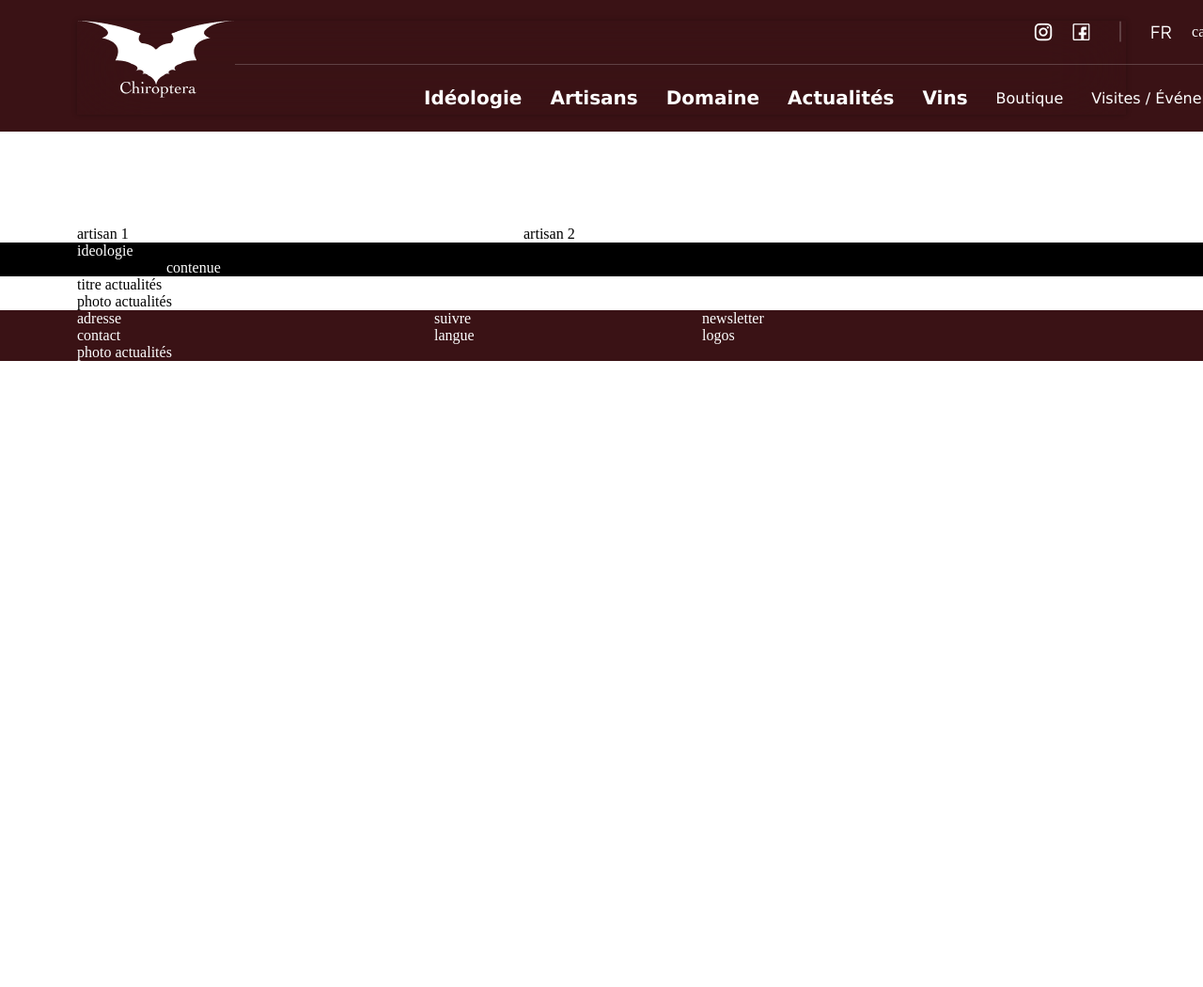
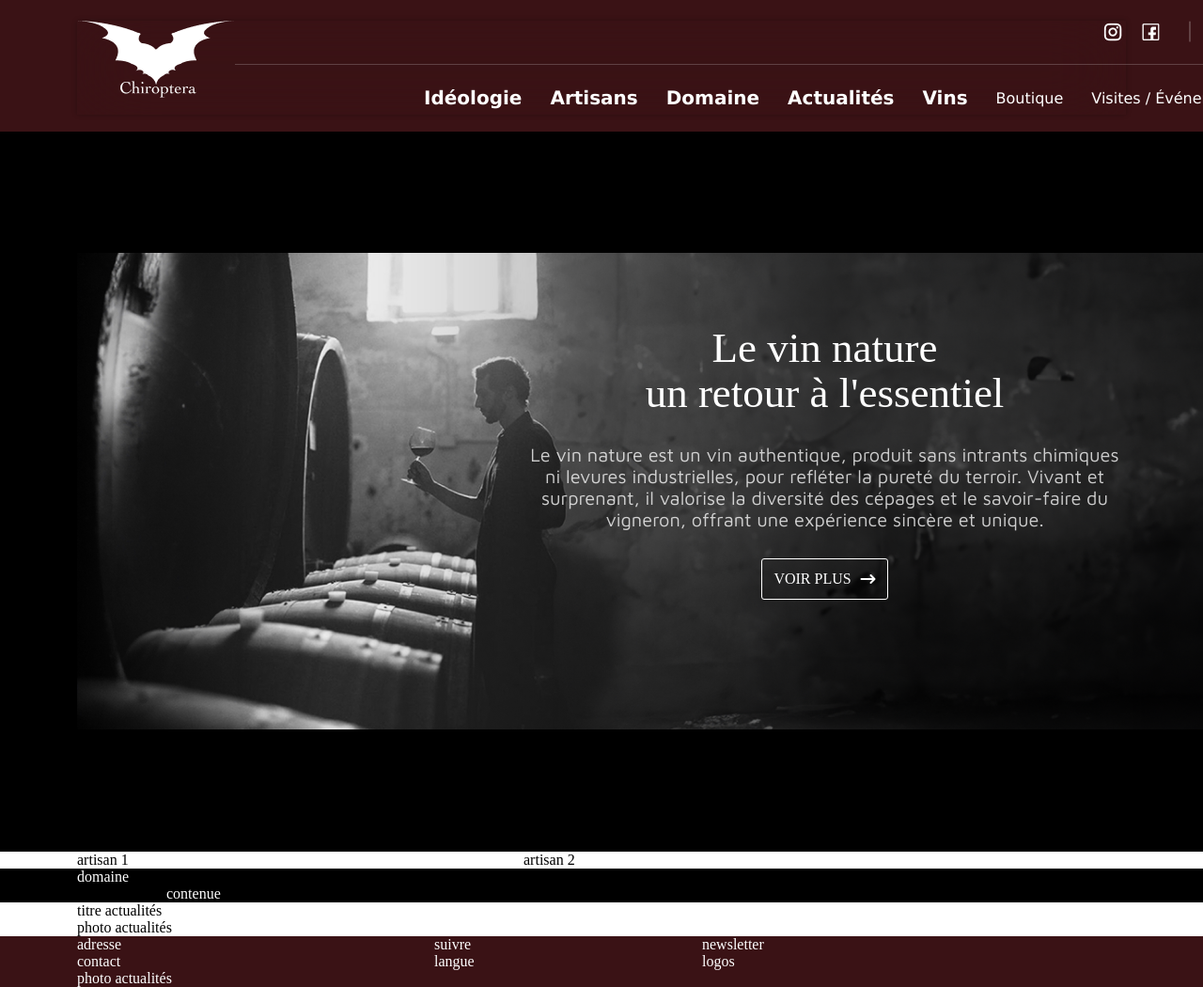
Before and after one commit to maeeeeelle/src, a website built with Parcel: page src/index.html in a window 1280 px wide. Shown: the top 1050 px of the page at 94% size. Before the commit the page ends 800 px from the top, so only its background shows below. Built offline with nearby package versions, Linux system fonts and the light colour scheme; a web font is replaced by a local one.

Commit message:
ideologie

```diff
--- a/src/index.html
+++ b/src/index.html
@@ -12,6 +12,10 @@
       rel="stylesheet"
     />
     <link rel="stylesheet" href="https://use.typekit.net/axh0nob.css" />
+    <script
+      src="https://kit.fontawesome.com/b0754b42ca.js"
+      crossorigin="anonymous"
+    ></script>
   </head>
   <body>
     <div class="header">
@@ -25,8 +29,7 @@
                   <img src="image/insta.png" alt="insta" />
                   <img src="image/facebook.png" alt="facebook" />
                   <div class="verticaltrait"></div>
-                  <h2>FR</h2>
-                  <div class="awesome">caret-down</div>
+                  <h2>FR <i class="fa-solid fa-caret-down"></i></h2>
                   <img src="image/panier.png" alt="panier" />
                   <img src="image/profil.png" alt="profil" />
                 </div>
@@ -52,29 +55,33 @@
       </div>
     </div>
 
-
     <div class="ideologie">
       <div class="container">
         <div class="row">
-          <!-- <div class="col">
+          <div class="col">
             <img src="image/1/photo ideologie.png" alt="image" />
             <div class="row">
               <div class="col-7 offset-5">
                 <div class="ideo">
-                  <h1>Le vin nature
-                    un retour à l'essentiel</h1>
-                    <h2>Le vin nature est un vin authentique, produit sans intrants chimiques ni levures industrielles, pour refléter la pureté du terroir. Vivant et surprenant, il valorise la diversité des cépages et le savoir-faire du vigneron, offrant une expérience sincère et unique.</h2>
-                    <div class="bouton">VOIR PLUS
-                      <p class="awesome">long-arrow-right</p>
-                    </div>
+                  <h1>Le vin nature<br> un retour à l'essentiel</h1>
+                  <h2>
+                    Le vin nature est un vin authentique, produit sans intrants
+                    chimiques ni levures industrielles, pour refléter la pureté
+                    du terroir. Vivant et surprenant, il valorise la diversité
+                    des cépages et le savoir-faire du vigneron, offrant une
+                    expérience sincère et unique.
+                  </h2>
+                  <div class="bouton">
+                    VOIR PLUS
+                    <i class="fa-solid fa-arrow-right-long"></i>
+                  </div>
                 </div>
               </div>
             </div>
-          </div> -->
+          </div>
         </div>
       </div>
     </div>
-
 
     <div class="container">
       <div class="row">
@@ -86,7 +93,7 @@
       <div class="container">
         <div class="row">
           <div class="col">
-            ideologie
+            domaine
             <div class="row">
               <div class="col-10 offset-1">contenue</div>
             </div>
--- a/src/scss/main.scss
+++ b/src/scss/main.scss
@@ -44,6 +44,10 @@ h2 {
 }
 .awesome {
   font-family: "Font Awesome 6 Free";
+}
+
+.fa-solid {
+  color: white;
 }
 
 .tout {
@@ -121,35 +125,36 @@ h2 {
   font-weight: 500;
 }
 
-.ideologie {
-}
-
-.footer {
-  background-color: #3a1215;
-  color: white;
+.ideologie img {
+  height: 507px;
+  flex-shrink: 0;
+  align-self: stretch;
 }
 
 .ideologie {
   display: flex;
   background-color: black;
   color: white;
-  margin: 50px;
+  max-width: 1920px;
+  height: 766px;
+  padding: 129px 50px;
 }
 .domaine {
   color: white;
   background-color: black;
 }
-.ideo{
+.ideo {
+  margin-top: -429px;
   display: flex;
   width: 641px;
-padding-bottom: 30px;
+  // padding-bottom: 265px;
   flex-direction: column;
   align-items: center;
   gap: 30px;
   flex-shrink: 0;
 }
 
-.ideo h2{
+.ideo h2 {
   opacity: 0.77;
 }
 
@@ -166,3 +171,7 @@ opacity: 0.77;
 // .{
 //   gap: 24px;
 // }
+.footer {
+  background-color: #3a1215;
+  color: white;
+}
```
Lines whose indentation alone changed are shown as unchanged.
